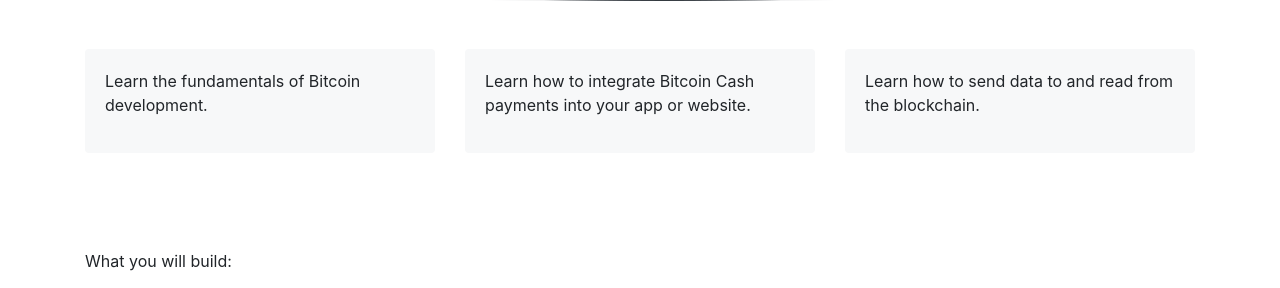
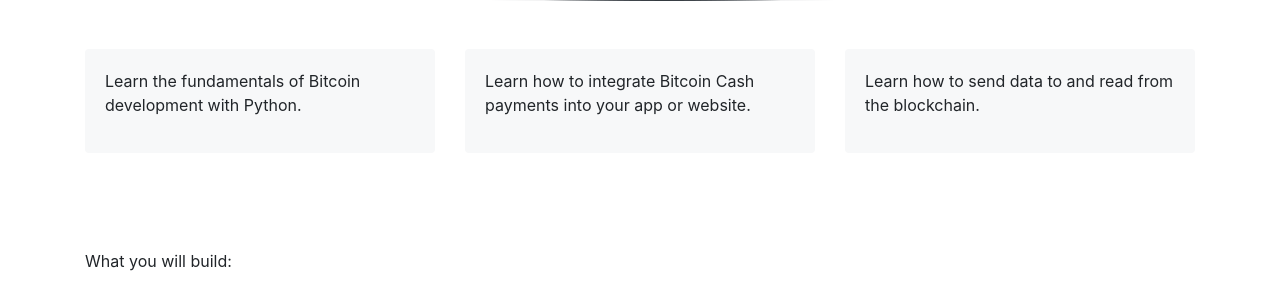
Before and after one commit to merc1er/bitcoin-python-class, a Flask app: page / in a window 1280 px wide. Shown: the part 553-841 px from the top of the page. Run offline with Flask 2, Linux system fonts and the light colour scheme; some libraries are stand-ins or nearby versions.

Commit message:
Minor rephrasing

```diff
--- a/templates/index/intro.html
+++ b/templates/index/intro.html
@@ -4,7 +4,7 @@
     <div class="col-sm-4">
       <div class="card">
         <div class="card-body">
-          <p>Learn the fundamentals of Bitcoin development.</p>
+          <p>Learn the fundamentals of Bitcoin development with Python.</p>
         </div>
       </div>
     </div>
```
